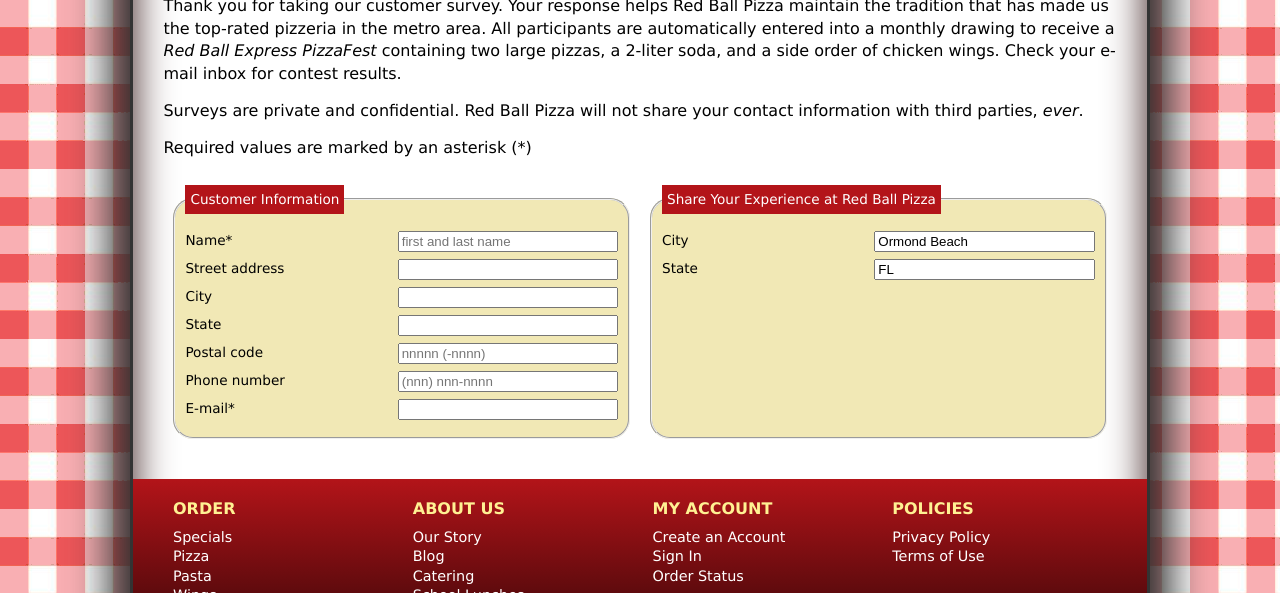
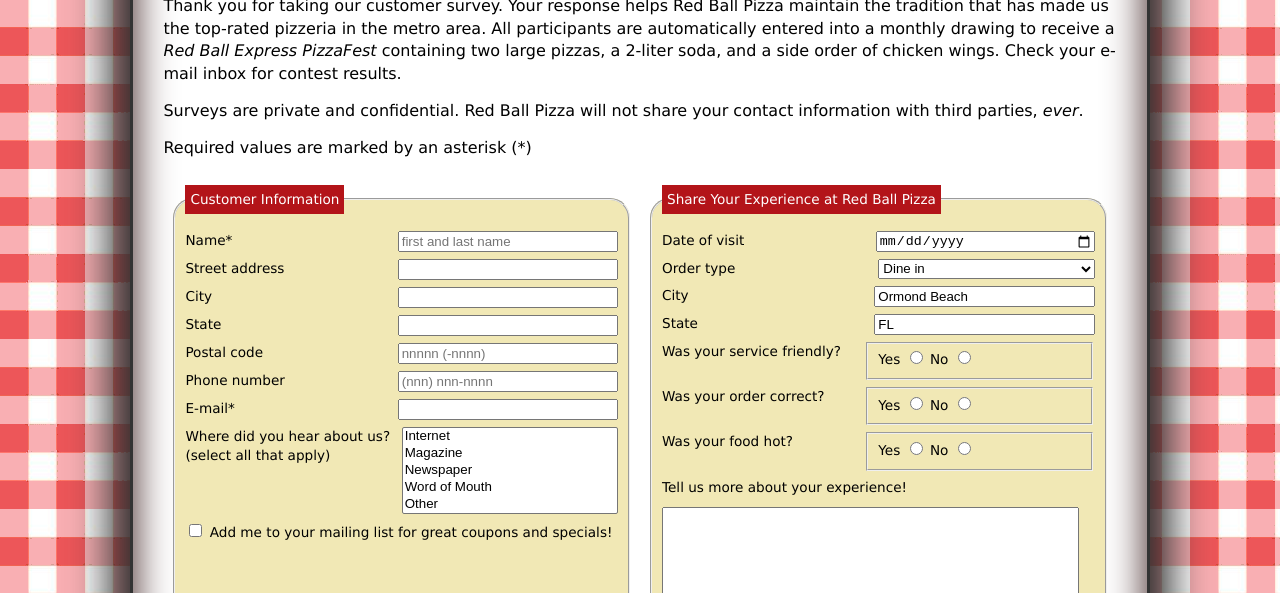
Before and after one commit to nschatz27/tutorial-7, a plain HTML site: page index.html in a window 1280 px wide. Shown: the part 341-934 px from the top of the page. Drawn offline with Linux system fonts and the light colour scheme.

Commit message:
finish session 7.2

```diff
--- a/css/rb_forms.css
+++ b/css/rb_forms.css
@@ -53,7 +53,11 @@
 
 /* Text Area Styles */
 
-
+textarea {
+   margin-top: 10px;
+   height: 100px;
+   width: 95%;
+}
 
 /* Spinner Styles */
 
--- a/index.html
+++ b/index.html
@@ -91,10 +91,40 @@
                <input name="custEmail" id="mail" type="email" />
             </div>
 
+            <div class="formRow">
+                  <label for="info">Where did you hear about us?<br />(select all that apply)</label>
+                  <select name="infoSrc" id="info" size="5" multiple>
+                     <option value="internet">Internet</option>
+                     <option value="mag">Magazine</option>
+                     <option value="news">Newspaper</option>
+                     <option value="word">Word of Mouth</option>
+                     <option value="other">Other</option>
+                  </select>
+
+               </div>
+
+               <input name="mailMe" id="mailCB" value="yes" type="checkbox" />
+               <label for="mailCB">Add me to your mailing list for great coupons and specials!</label>
+
          </fieldset>
 
          <fieldset id="expInfo">
             <legend>Share Your Experience at Red Ball Pizza</legend>
+
+               <div class="formRow">
+                  <label for="visit">Date of visit</label>
+                  <input name="visitDate" id="visit" type="date" />
+               </div>
+
+               <div class="formRow">
+                  <label for="order">Order type</label>
+                  <select name="orderType" id="order">
+                     <option value="order1">Carry out</option>
+                     <option value="order2">Delivery</option>
+                     <option value="order3" selected>Dine in</option>
+                     <option value="order4">Take 'n bake</option>
+                  </select>
+               </div>
 
                <div class="formRow">
                   <label for="city">City</label>
@@ -105,6 +135,40 @@
                   <label for="state">State</label>
                   <input name="custState" id="state" type="text" value="FL" />
                </div>
+
+               <div class="formRow">
+                  <label>Was your service friendly?</label>
+                  <fieldset class="optGroup">
+                     <label for="fYes">Yes</label>
+                     <input name="sFriend" id="fYes" value="yes" type="radio" />
+                     <label for="fNo">No</label>
+                     <input name="sFriend" id="fNo" value="no" type="radio" />
+                  </fieldset>
+               </div>
+
+               <div class="formRow">
+                  <label>Was your order correct?</label>
+                  <fieldset class="optGroup">
+                     <label for="cYes">Yes</label>
+                     <input name="oCorrect" id="cYes" value="yes" type="radio" />
+                     <label for="cNo">No</label>
+                     <input name="oCorrect" id="cNo" value="no" type="radio" />
+                  </fieldset>
+               </div>
+
+               <div class="formRow">
+                  <label>Was your food hot?</label>
+                  <fieldset class="optGroup">
+                     <label for="hYes">Yes</label>
+                     <input name="foodHot" id="hYes" value="yes" type="radio" />
+                     <label for="hNo">No</label>
+                     <input name="foodHot" id="hNo" value="no" type="radio" />
+                  </fieldset>
+               </div>
+
+               <label for="commBox">Tell us more about your experience!</label>
+               <textarea name="custExp" id="commBox"></textarea>
+
          </fieldset>
       </form>
 
```
